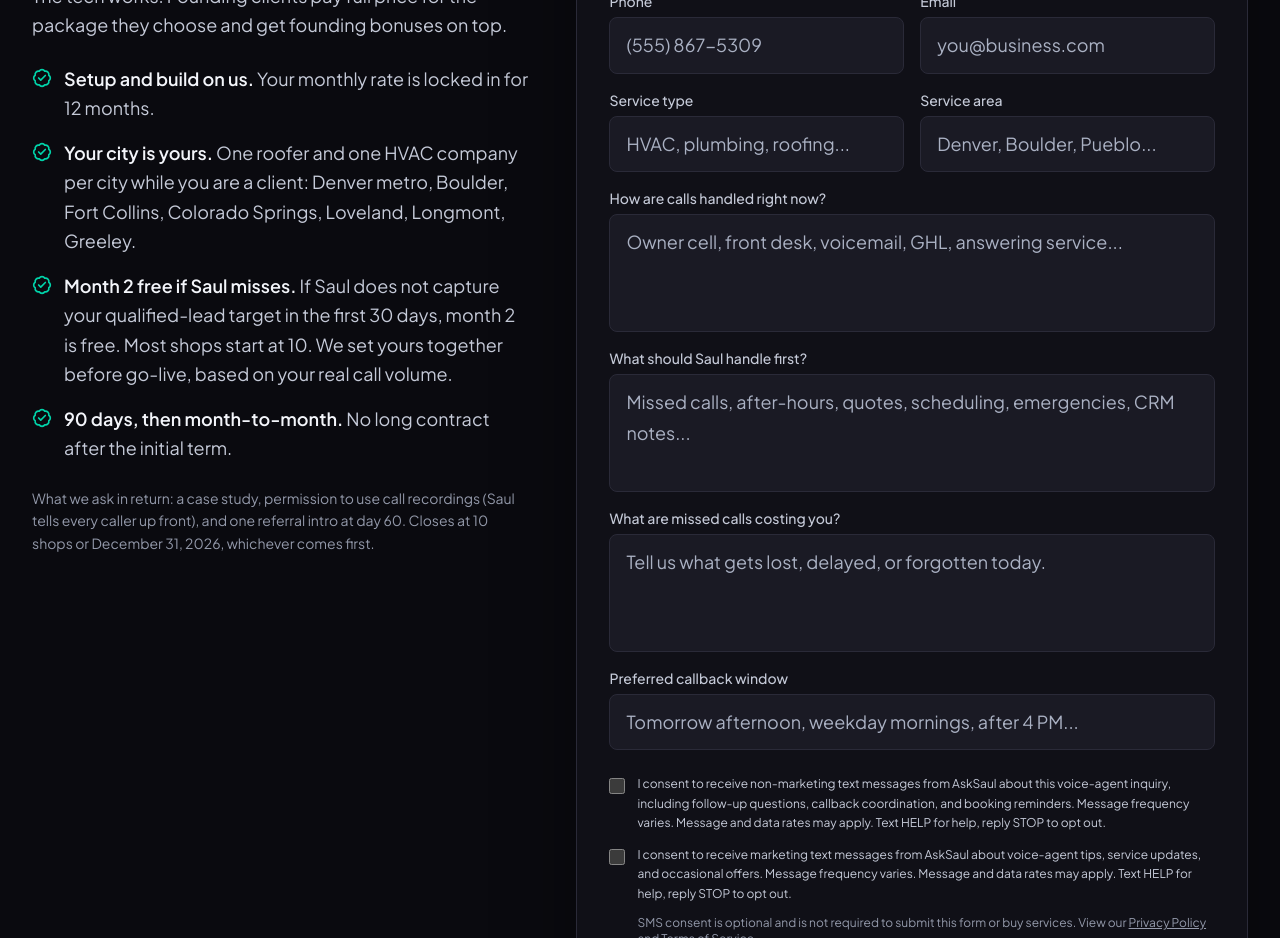
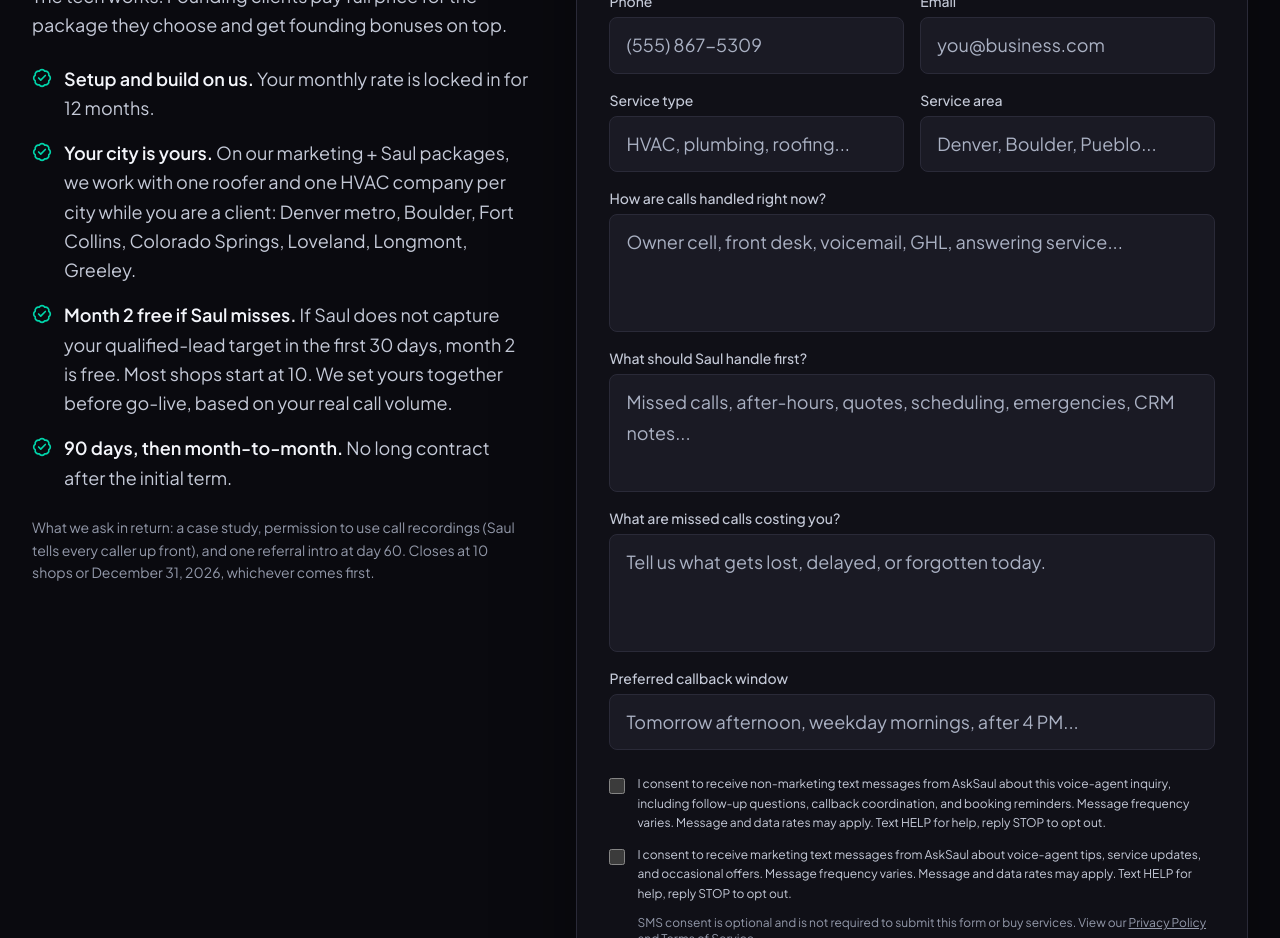
Before and after one commit to exotiq-ai/AskSaul, a Next.js app: page /voice-agents in a window 1280 px wide. Shown: the part 5120-6058 px from the top of the page. Built offline with nearby package versions, Linux system fonts and the light colour scheme; no server answers.

Commit message:
voice-agents: limit territory exclusivity to marketing + Saul packages
Co-Authored-By: Claude Opus 5.5 <noreply@anthropic.com>

```diff
--- a/app/voice-agents/page.tsx
+++ b/app/voice-agents/page.tsx
@@ -111,7 +111,7 @@ const FOUNDING_TERMS = [
   },
   {
     title: "Your city is yours.",
-    body: "One roofer and one HVAC company per city while you are a client: Denver metro, Boulder, Fort Collins, Colorado Springs, Loveland, Longmont, Greeley.",
+    body: "On our marketing + Saul packages, we work with one roofer and one HVAC company per city while you are a client: Denver metro, Boulder, Fort Collins, Colorado Springs, Loveland, Longmont, Greeley.",
   },
   {
     title: "Month 2 free if Saul misses.",
```
